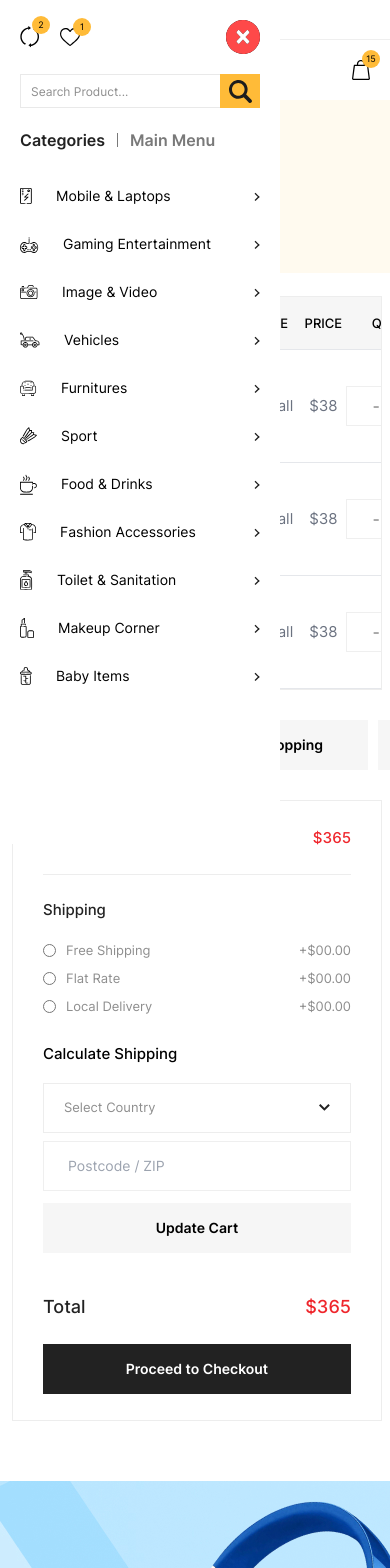
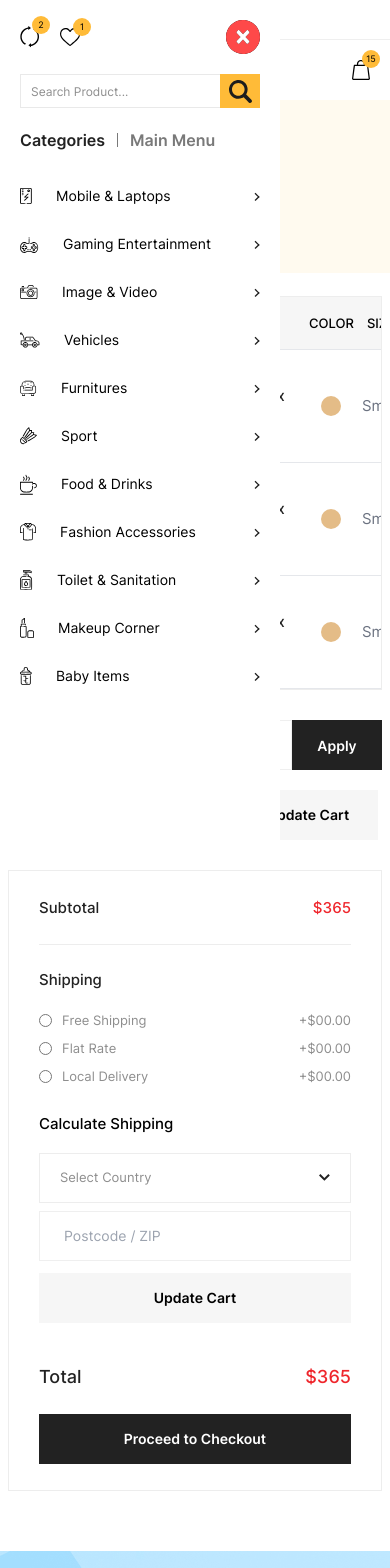
Before and after one commit to ifedayoagboola/bitsgiga-client, a React (Create React App) app: page /cart in a window 390 px wide. Shown: the top 1568 px of the page. Built offline with nearby package versions, Linux system fonts and the light colour scheme.

Commit message:
cart page responsive done

```diff
--- a/src/components/CartPage/ProductsTable.jsx
+++ b/src/components/CartPage/ProductsTable.jsx
@@ -8,7 +8,9 @@ export default function ProductsTable({ className }) {
           <tbody>
             {/* table heading */}
             <tr className="text-[13px] font-medium text-black bg-[#F6F6F6] whitespace-nowrap px-2 border-b default-border-bottom uppercase">
-              <td className="py-4 pl-10 block whitespace-nowrap">product</td>
+              <td className="py-4 pl-10 block whitespace-nowrap min-w-[300px]">
+                product
+              </td>
               <td className="py-4 whitespace-nowrap text-center">color</td>
               <td className="py-4 whitespace-nowrap text-center">size</td>
               <td className="py-4 whitespace-nowrap text-center">price</td>
--- a/src/components/CartPage/index.jsx
+++ b/src/components/CartPage/index.jsx
@@ -7,7 +7,20 @@ import ProductsTable from "./ProductsTable";
 
 export default function CardPage({ cart = true }) {
   return (
-    <Layout childrenClasses="pt-0 pb-0">
+    <Layout childrenClasses={cart ? "pt-0 pb-0" : ""}>
+      {cart === false ? (
+        <div className="cart-page-wrapper w-full">
+          <div className="container-x mx-auto">
+            <BreadcrumbCom
+              paths={[
+                { name: "home", path: "/" },
+                { name: "cart", path: "/cart" },
+              ]}
+            />
+            <EmptyCardError />
+          </div>
+        </div>
+      ) : (
         <div className="cart-page-wrapper w-full bg-white pb-[60px]">
           <div className="w-full">
             <PageTitle
@@ -21,8 +34,8 @@ export default function CardPage({ cart = true }) {
           <div className="w-full mt-[23px]">
             <div className="container-x mx-auto">
               <ProductsTable className="mb-[30px]" />
-            <div className="w-full flex justify-between">
-              <div className="discount-code w-[270px] h-[50px] flex">
+              <div className="w-full sm:flex justify-between">
+                <div className="discount-code sm:w-[270px] w-full mb-5 sm:mb-0 h-[50px] flex">
                   <div className="flex-1 h-full">
                     <InputCom type="text" placeholder="Discount Code" />
                   </div>
@@ -45,8 +58,8 @@ export default function CardPage({ cart = true }) {
                   </a>
                 </div>
               </div>
-            <div className="w-full mt-[30px] flex justify-end">
-              <div className="w-[370px] border border-[#EDEDED] px-[30px] py-[26px]">
+              <div className="w-full mt-[30px] flex sm:justify-end">
+                <div className="sm:w-[370px] w-full border border-[#EDEDED] px-[30px] py-[26px]">
                   <div className="sub-total mb-6">
                     <div className=" flex justify-between mb-6">
                       <p className="text-[15px] font-medium text-qblack">
@@ -160,7 +173,9 @@ export default function CardPage({ cart = true }) {
                   </button>
                   <div className="total mb-6">
                     <div className=" flex justify-between">
-                    <p className="text-[18px] font-medium text-qblack">Total</p>
+                      <p className="text-[18px] font-medium text-qblack">
+                        Total
+                      </p>
                       <p className="text-[18px] font-medium text-qred">$365</p>
                     </div>
                   </div>
@@ -176,18 +191,6 @@ export default function CardPage({ cart = true }) {
             </div>
           </div>
         </div>
-      {!cart && (
-        <div className="cart-page-wrapper w-full">
-          <div className="container-x mx-auto">
-            <BreadcrumbCom
-              paths={[
-                { name: "home", path: "/" },
-                { name: "cart", path: "/cart" },
-              ]}
-            />
-            <EmptyCardError />
-          </div>
-        </div>
       )}
     </Layout>
   );
--- a/src/components/EmptyCardError/index.jsx
+++ b/src/components/EmptyCardError/index.jsx
@@ -5,11 +5,11 @@ export default function EmptyCardError() {
     <div className="empty-card-wrapper w-full">
       <div className="flex justify-center items-center w-full">
         <div>
-          <div className="mb-10">
+          <div className="sm:mb-10 mb-5 transform scale-50 sm:scale-100">
             <Empty />
           </div>
           <div data-aos="fade-up" className="empty-content w-full">
-            <h1 className="text-xl font-semibold text-center mb-5">
+            <h1 className="sm:text-xl text-base font-semibold text-center mb-5">
               Empty! You don’t Cart any Products
             </h1>
             <a href="/">
```
Lines whose indentation alone changed are shown as unchanged.
